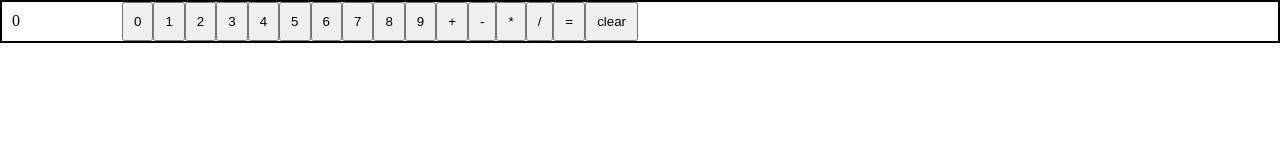
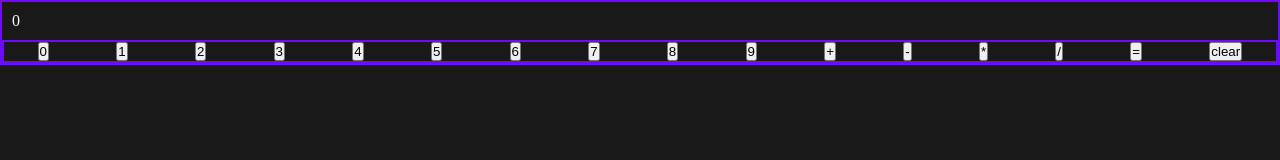
Before and after one commit to cstep404/calc, a plain HTML site: page index.html in a window 1280 px wide. Drawn offline with Linux system fonts and the light colour scheme.

Commit message:
Designing calculator.

```diff
--- a/index.html
+++ b/index.html
@@ -11,6 +11,7 @@
 <body>
     <div id="calculator">
         <div id="display"></div>
+        <div id="button-container">
             <button id="zero" class="calc-btn number">0</button>
             <button id="one" class="calc-btn number">1</button>
             <button id="two" class="calc-btn number">2</button>
@@ -28,5 +29,6 @@
             <button id="equals" class="calc-btn">=</button>
             <button id="clear" class="calc-btn">clear</button>
         </div>
+    </div>
 </body>
 </html>
--- a/scripts/calc.js
+++ b/scripts/calc.js
@@ -91,8 +91,8 @@ btnSelector.addEventListener("click", (event) => {
 
         if (event.target.classList[1] === "operator") {
             if (initialNumber === "") {
-                console.log("Please enter a number first!");
-                displaySelector.textContent = "Please enter a number first!";
+                console.log("Cannot enter an operator first or double operators!");
+                displaySelector.textContent = "Cannot enter an operator first or double operators!";
                 clearAll();
             } else {
                 console.log("OPERATOR PRESSED");
--- a/styles/calc.css
+++ b/styles/calc.css
@@ -3,16 +3,27 @@
     padding: 0;
 }
 
+body {
+    background-color: #191919;
+}
+
 #calculator {
+    border: 2px solid rgb(106, 13, 255);
     display: flex;
-    border: 2px solid black;
+    flex-direction: column;
 }
 
 #display {
-    width: 100px;
-    padding: 10px
+    padding: 10px;
+    color: #ffffff;
+}
+
+#button-container {
+    border: 2px solid rgb(106, 13, 255);
+    display: flex;
+    flex-wrap: wrap;
+    justify-content: space-around;
 }
 
 .calc-btn {
-    padding: 10px;
 }
```
Lines whose indentation alone changed are shown as unchanged.
